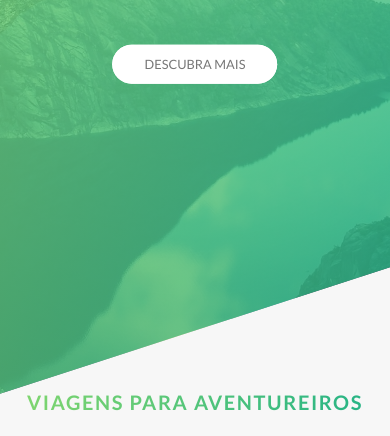
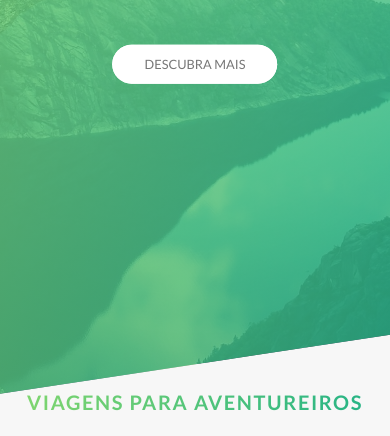
Before and after one commit to garouxl/naturitus, a website: page index.html in a window 390 px wide. Shown: the part 408-844 px from the top of the page. Drawn offline with Linux system fonts and the light colour scheme.

Commit message:
break points for mobile version: header revised

```diff
--- a/sass/layout/_header.scss
+++ b/sass/layout/_header.scss
@@ -12,6 +12,10 @@
 
   @include respond("tab-port") {
     clip-path: polygon(0 0, 100% 0, 100% 80vh, 0 100%);
+  }
+
+  @include respond("phone") {
+    clip-path: polygon(0 0, 100% 0, 100% 88vh, 0 100%);
   }
 
   &__logo-box {
```
Also changed, not shown: css/style.css.
